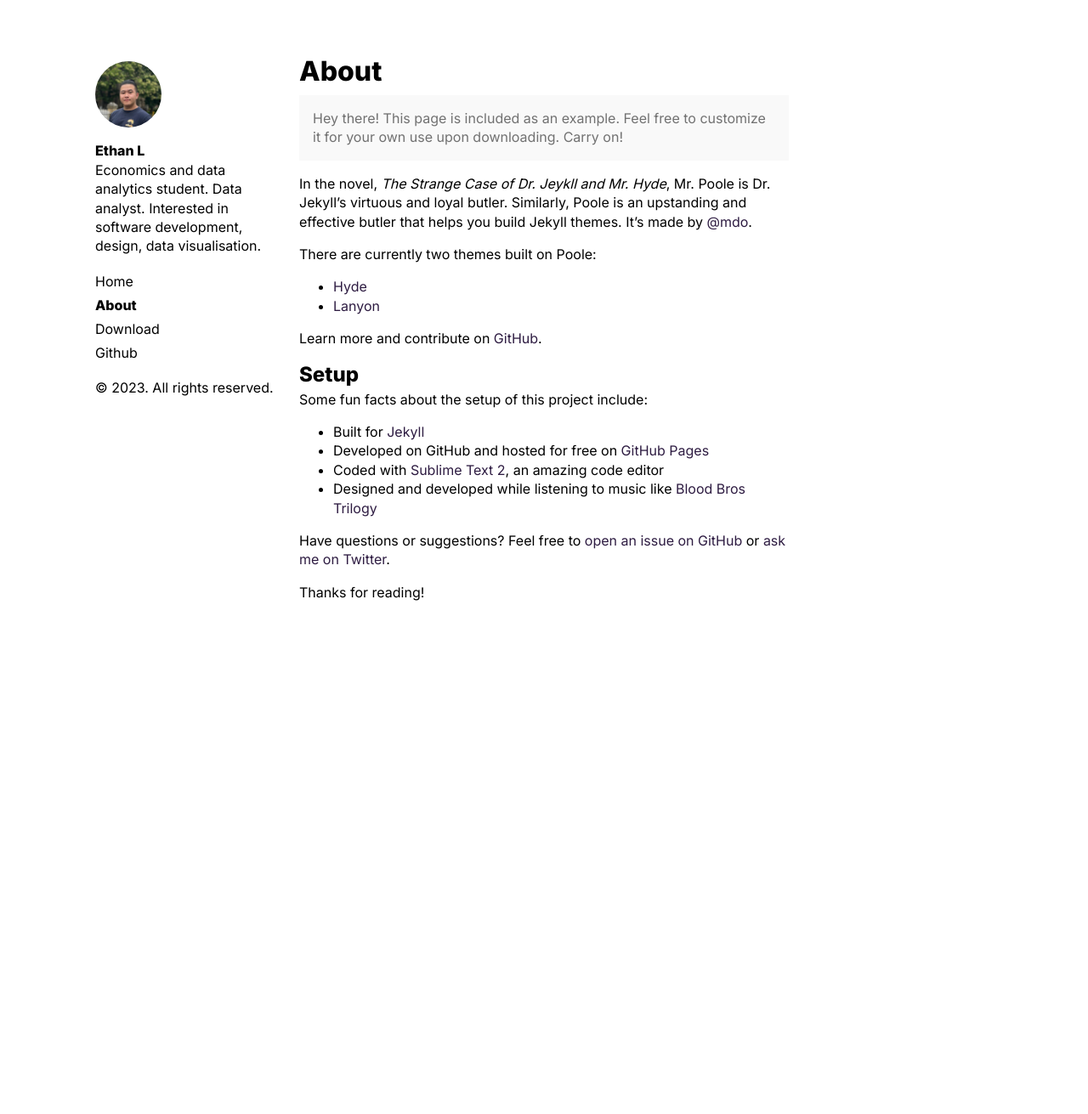
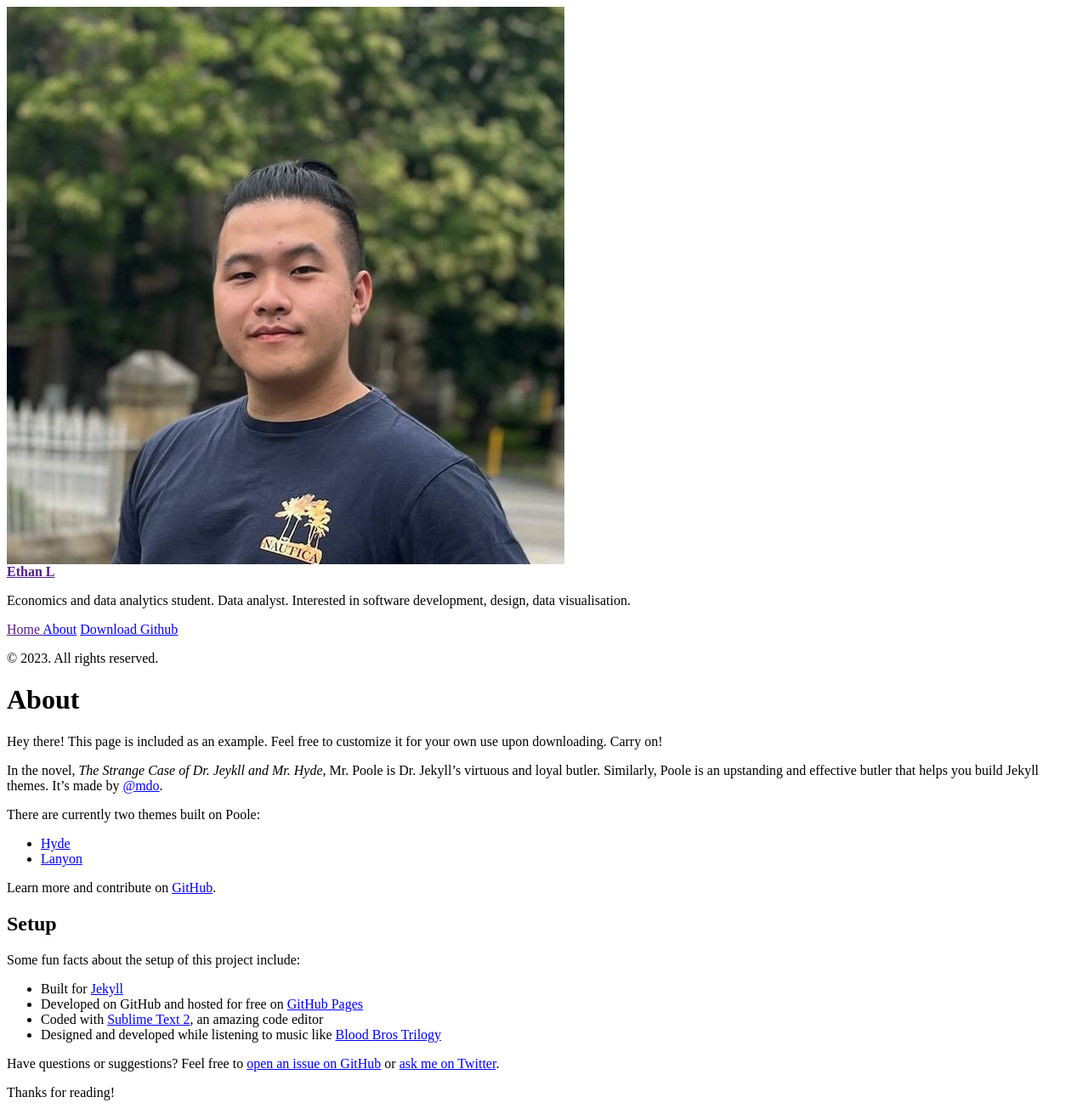
Before and after one commit to EthanVIII/EthanVIII.github.io, a Jekyll site: the page built from about.md, in a window 1280 px wide. Shown: the whole page at 85% size. Built offline with Jekyll 4.4.1, drawn with Linux system fonts in a browser that asks for light colours; before the commit the page ends 900 px from its top, so only the background shows below that.

```diff
--- a/_config.yml
+++ b/_config.yml
@@ -10,7 +10,7 @@ permalink:        pretty
 title:            'Ethan L'
 description:      'Economics and data analytics student. Data analyst. Interested in software development, design, data visualisation.'
 url:              http://hyde.getpoole.com
-baseurl:          /
+baseurl:          ""
 
 author:
   name:           'Ethan L'
```
